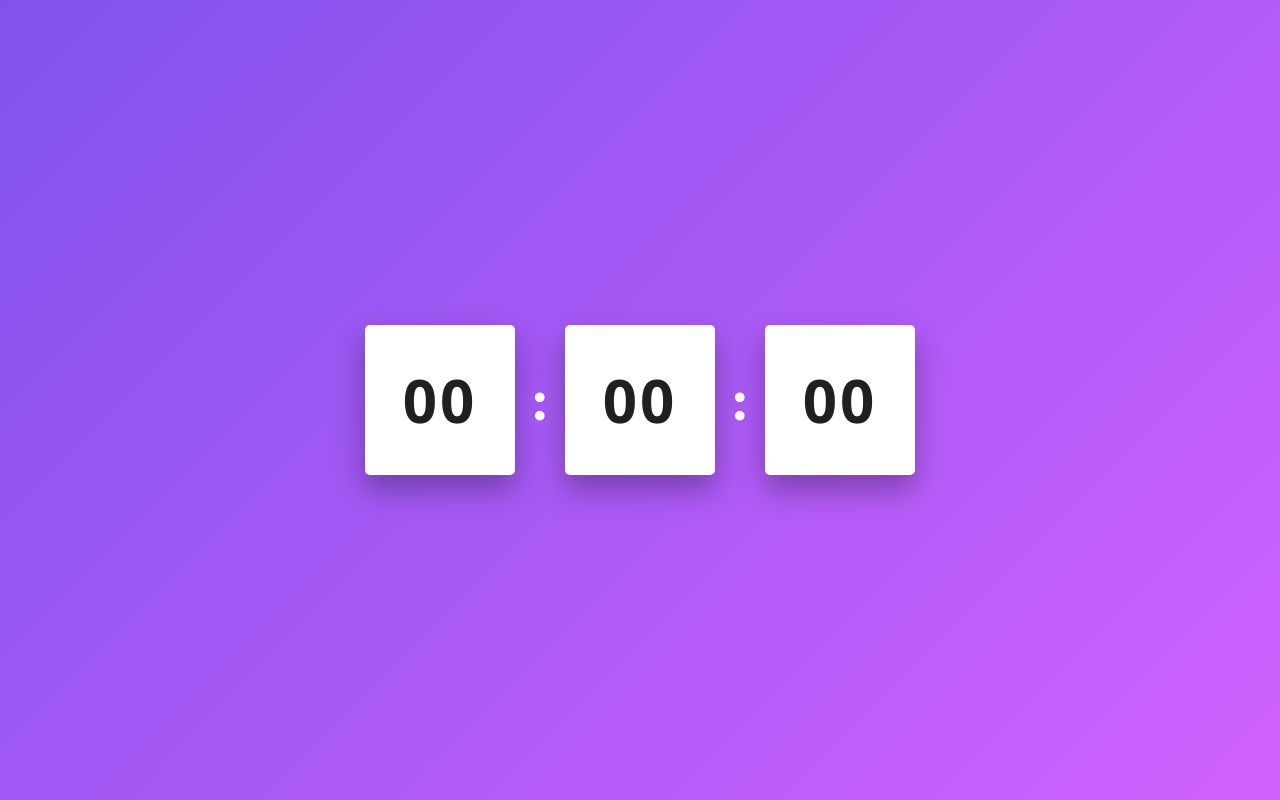
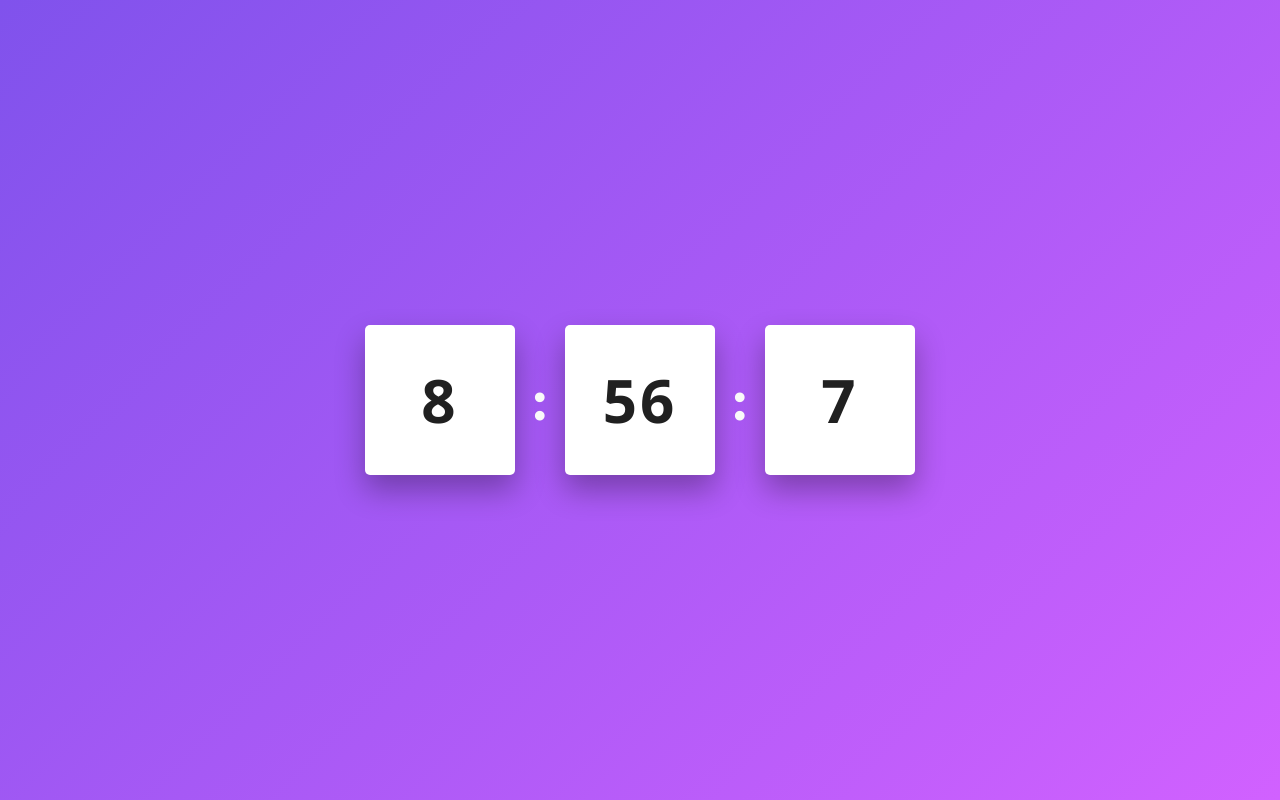
Before and after one commit to Hamedpyn/DigitalClock, a plain HTML site: page index.html in a window 1280 px wide. Drawn offline with nearby package versions, Linux system fonts and the light colour scheme.

Commit message:
get the time and put it in html ( js )

```diff
--- a/assets/js/index.js
+++ b/assets/js/index.js
@@ -3,3 +3,15 @@
 let hour = document.querySelector('#hour'),
     minutes = document.querySelector('#minute'),
     seconds = document.querySelector('#seconds');
+
+setInterval(() => {
+    // get every hour , minute and second
+    let nowHour = new Date().getHours()
+    let nowMinute = new Date().getMinutes()
+    let nowSecond = new Date().getSeconds()
+
+    // save them in their html element
+    hour.innerHTML = nowHour
+    minutes.innerHTML = nowMinute
+    seconds.innerHTML = nowSecond
+}, 1000);
--- a/index.html
+++ b/index.html
@@ -2,7 +2,7 @@
 <html lang="en">
 
 <head>
-    <title>Digital Clock Javascript</title>
+    <title>Digital Clock</title>
     <!--Google Font-->
     <link href="https://fonts.googleapis.com/css2?family=Open+Sans:wght@700&display=swap" rel="stylesheet">
     <!--Stylesheet-->
```
Also changed, not shown: assets/css/index.css (+5 -11 lines).
